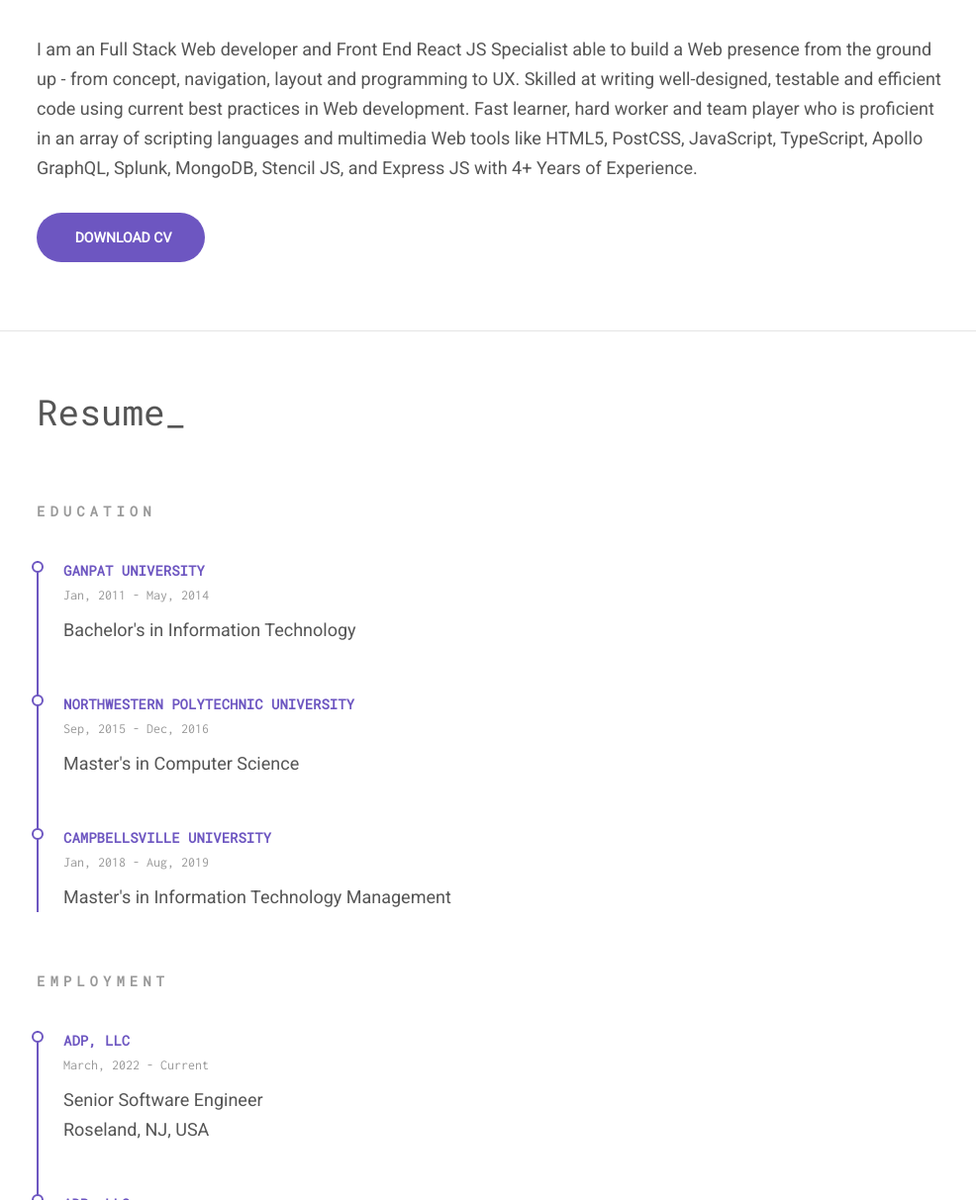
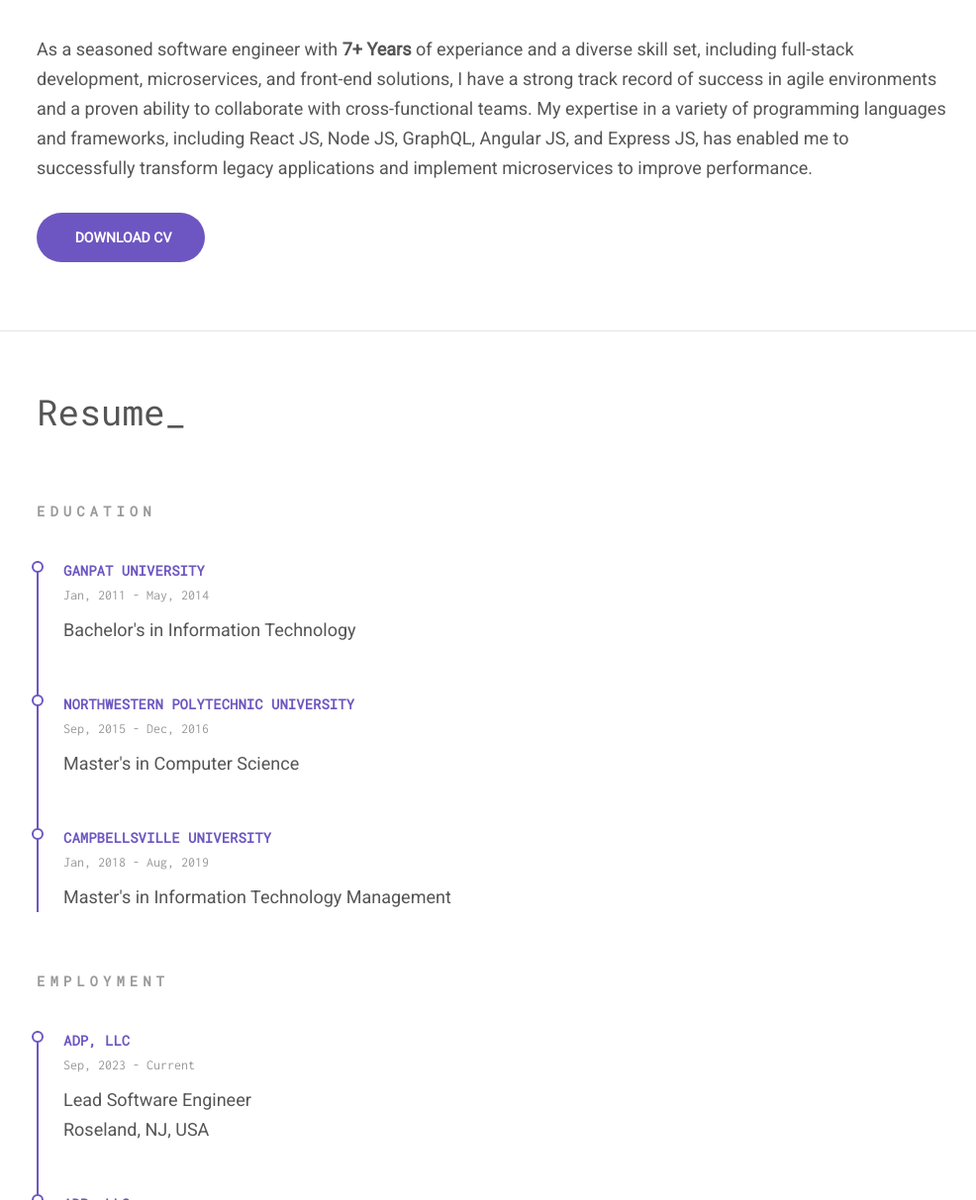
Before and after one commit to axat17/akshatshah-portfolio, a website: page index.html in a window 1280 px wide. Shown: the part 627-1840 px from the top of the page at 99% size, without its empty margins (48-1034 px from the left). Drawn offline with Linux system fonts and the light colour scheme.

Commit message:
Latest Position

```diff
--- a/index.html
+++ b/index.html
@@ -106,15 +106,7 @@
         <div class="col-md-10">
             <h2 class="section__title" id="hello_header">Hi_</h2>
             <p class="section__description">
-                I am an Full Stack Web developer and Front End React JS Specialist able to build a Web presence from the
-                ground up - from concept, navigation,
-                layout and programming to UX. Skilled at writing well-designed, testable and efficient code
-                using
-                current best practices in Web development. Fast learner, hard worker and team player who is proficient
-                in
-                an array of scripting languages and multimedia Web tools like HTML5, PostCSS, JavaScript, TypeScript,
-                Apollo GraphQL, Splunk, MongoDB, Stencil JS, and Express JS
-                with 4+ Years of Experience.
+                As a seasoned software engineer with <b>7+ Years</b> of experiance and a diverse skill set, including full-stack development, microservices, and front-end solutions, I have a strong track record of success in agile environments and a proven ability to collaborate with cross-functional teams. My expertise in a variety of programming languages and frameworks, including React JS, Node JS, GraphQL, Angular JS, and Express JS, has enabled me to successfully transform legacy applications and implement microservices to improve performance.
             </p>
             <a class="section_btn site-btn" href="assets/img/Akshat_Shah_Resume.pdf" target="_blank"><img alt=""
                                                                                                           src="assets/img/Akshat_Shah_Resume.pdf">Download
@@ -162,6 +154,16 @@
     <div class="row">
         <div class="col-md-8 section__resume resume-list">
             <h3 class="resume-list_title">employment</h3>
+            <div class="resume-list__block">
+                <p class="resume-list__block-title">ADP, LLC</p>
+                <p class="resume-list__block-date">Sep, 2023 - Current</p>
+                <p>
+                    Lead Software Engineer
+                </p>
+                <p>
+                    Roseland, NJ, USA
+                </p>
+            </div>
             <div class="resume-list__block">
                 <p class="resume-list__block-title">ADP, LLC</p>
                 <p class="resume-list__block-date">March, 2022 - Current</p>
```
Also changed, not shown: 1 other file.
